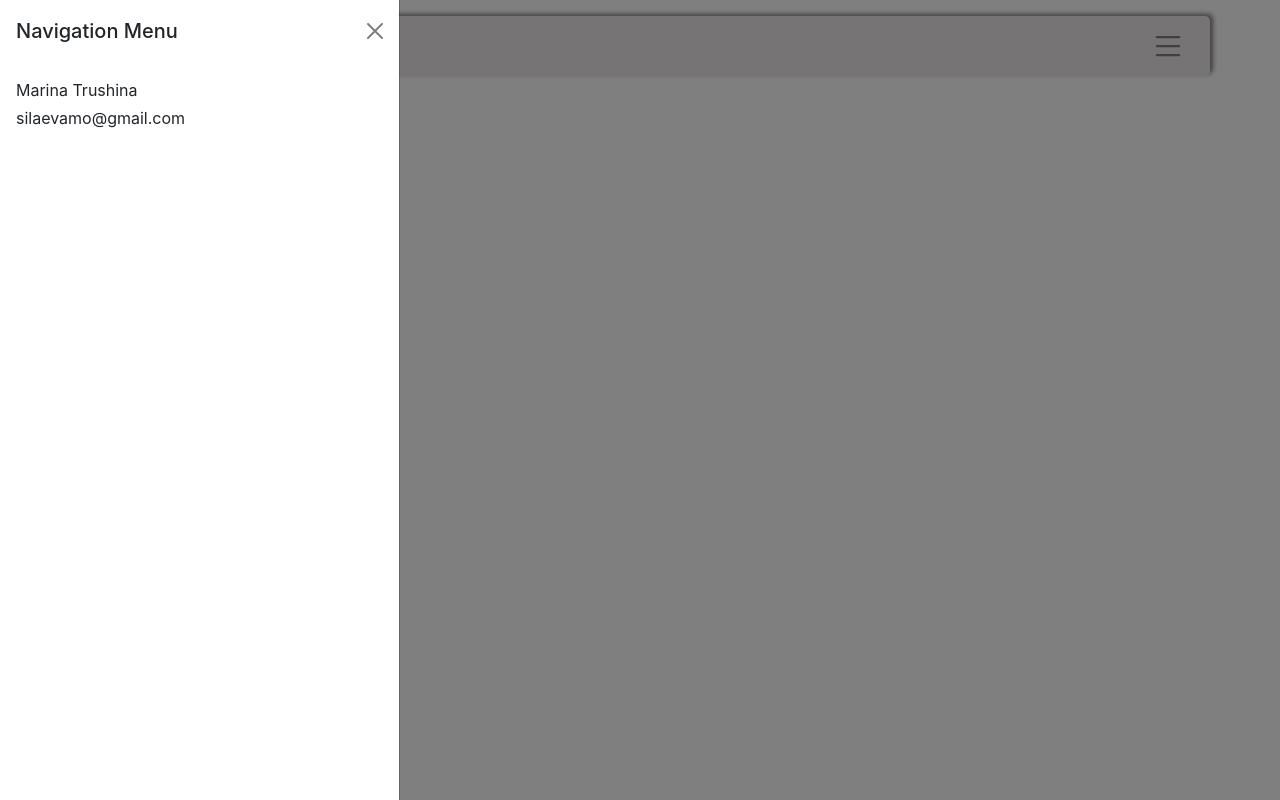
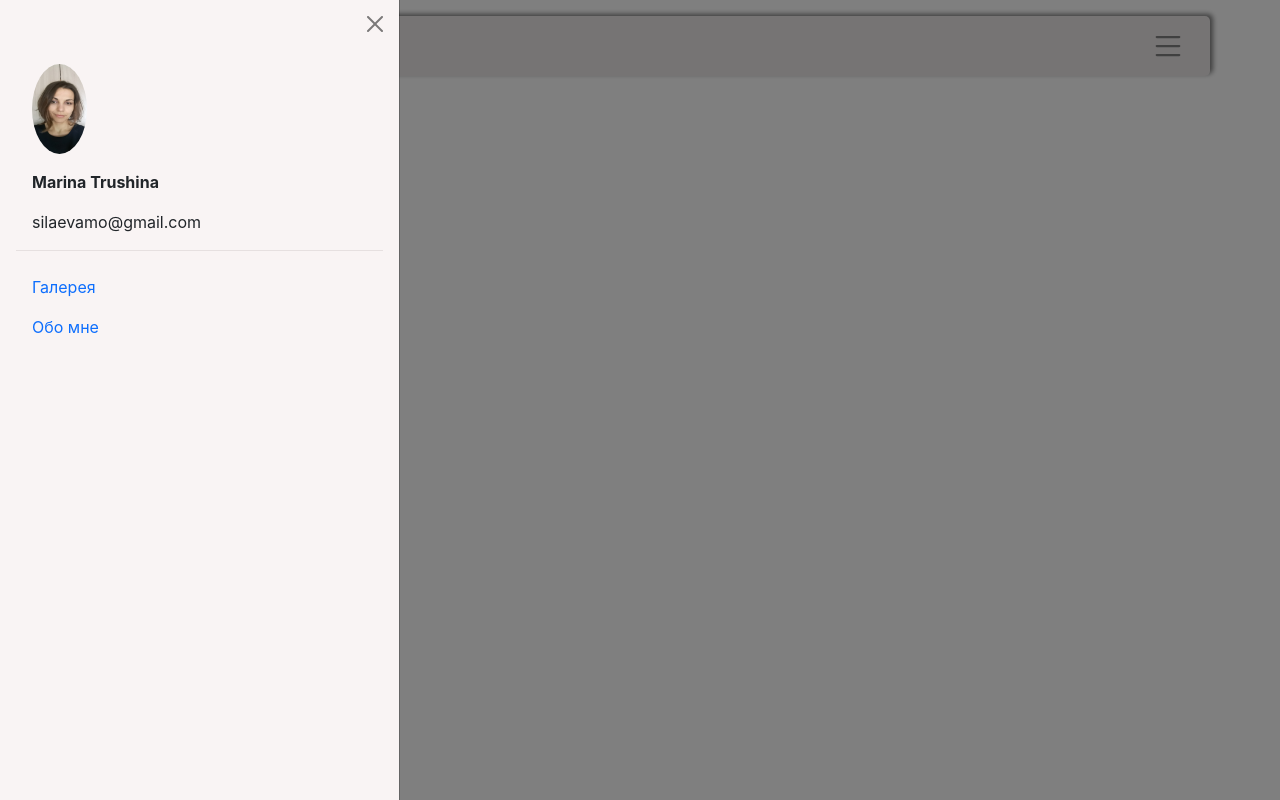
Before and after one commit to MarinaDreamwork/ReactTestTask, a React (Create React App) app: page / in a window 1280 px wide. Both pictures are taken after a click on the picture 1168 px from the left and 46 px from the top of the page. Built offline with nearby package versions, Linux system fonts and the light colour scheme.

Commit message:
Made Offcanvas Component

```diff
--- a/src/App.js
+++ b/src/App.js
@@ -2,6 +2,8 @@ import { useState } from 'react';
 import { Col, Container, Offcanvas, Row } from 'react-bootstrap';
 import { useSelector, useDispatch } from 'react-redux';
 import MenuBurger from './components/menuBurger';
+import NavigationMenu from './components/NavigationMenu';
+import PersonalData from './components/PersonalData';
 import { getImages} from './redux/actions/actionCreator';
 
 function App() {
@@ -29,14 +31,13 @@ function App() {
         </Row>
       </Container>
        <Offcanvas show={show} onHide={handleClose}>
-        <Offcanvas.Header closeButton>
+        <Offcanvas.Header className='pb-0' closeButton>
           <Offcanvas.Title>
-            Navigation Menu
           </Offcanvas.Title>
         </Offcanvas.Header>
         <Offcanvas.Body>
-          <p className='mb-1'>Marina Trushina</p>
-          <p>silaevamo@gmail.com</p>
+          <PersonalData />
+          <NavigationMenu />
         </Offcanvas.Body>
       </Offcanvas>
       <button onClick={handleImages}>Get images</button>
--- /dev/null
+++ b/src/components/NavigationMenu.jsx
@@ -0,0 +1,12 @@
+import { Nav } from "react-bootstrap";
+
+const NavigationMenu = () => {
+  return (
+    <Nav defaultActiveKey="/home" className="flex-column mt-3">
+      <Nav.Link eventKey="link-1">Галерея</Nav.Link>
+      <Nav.Link eventKey="link-2">Обо мне</Nav.Link>
+    </Nav>
+  )
+}
+
+export default NavigationMenu;
--- /dev/null
+++ b/src/components/PersonalData.jsx
@@ -0,0 +1,13 @@
+import Photo from '../img/photo-avatar.jpg';
+
+const PersonalData = () => {
+  return (
+    <div className='personal-data p-3'>
+      <img className='mb-3' src={Photo} width='55' height='90' alt='personal'/>
+      <p>Marina Trushina</p>
+      <p>silaevamo@gmail.com</p>
+    </div>
+  )
+}
+
+export default PersonalData;
--- a/src/index.css
+++ b/src/index.css
@@ -21,3 +21,23 @@ code {
 .burger-icon {
   cursor: pointer;
 }
+
+.personal-data {
+  border-bottom: 1px solid rgb(230, 224, 224);
+}
+
+.personal-data img {
+  border-radius: 50%;
+}
+
+.personal-data p:nth-child(2){
+  font-weight: bold;
+}
+
+.personal-data p:nth-child(3){
+  margin-bottom: 0;
+}
+
+.offcanvas {
+  background-color: rgb(249, 244, 244);
+}
```
Also changed, not shown: src/img/photo-avatar.jpg (added).
